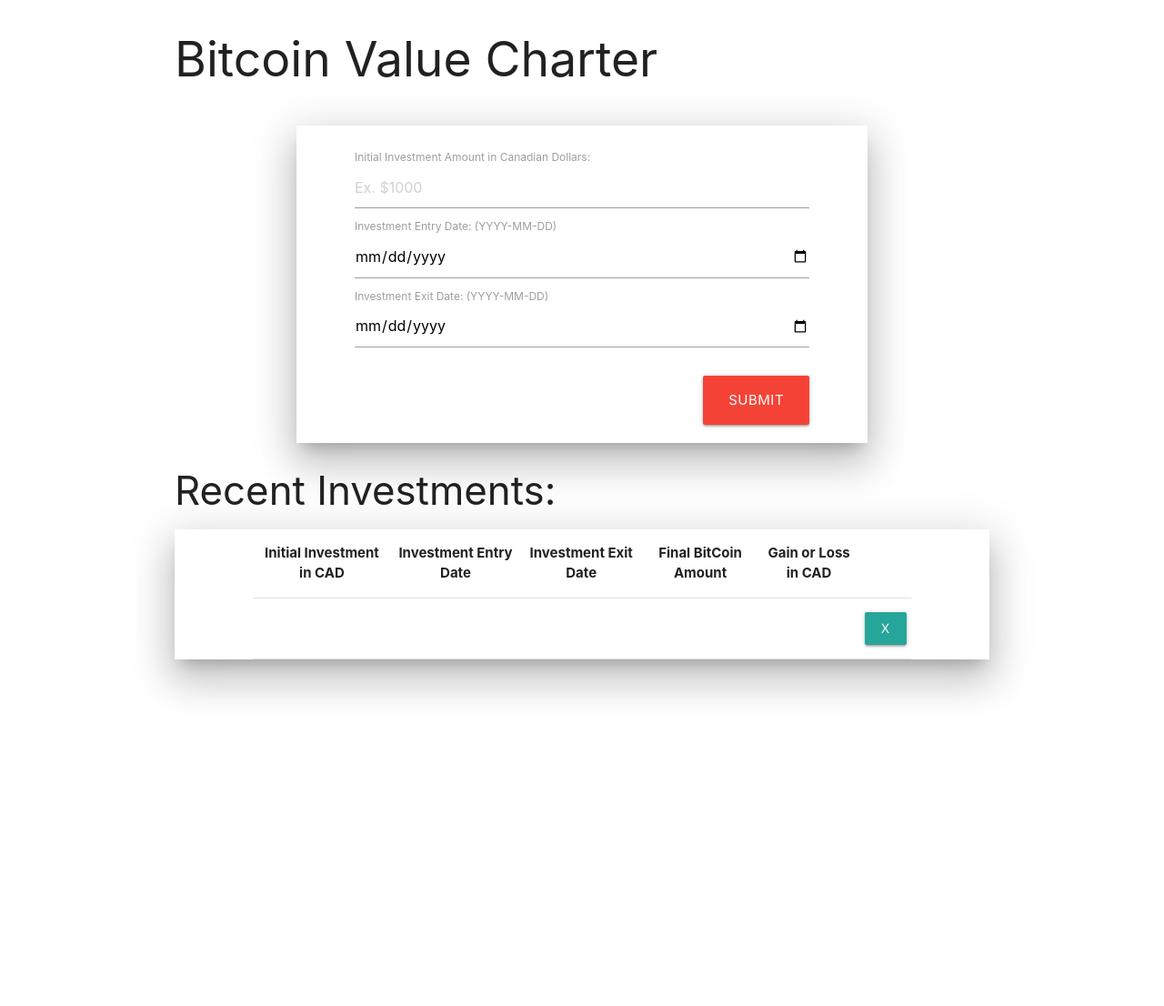
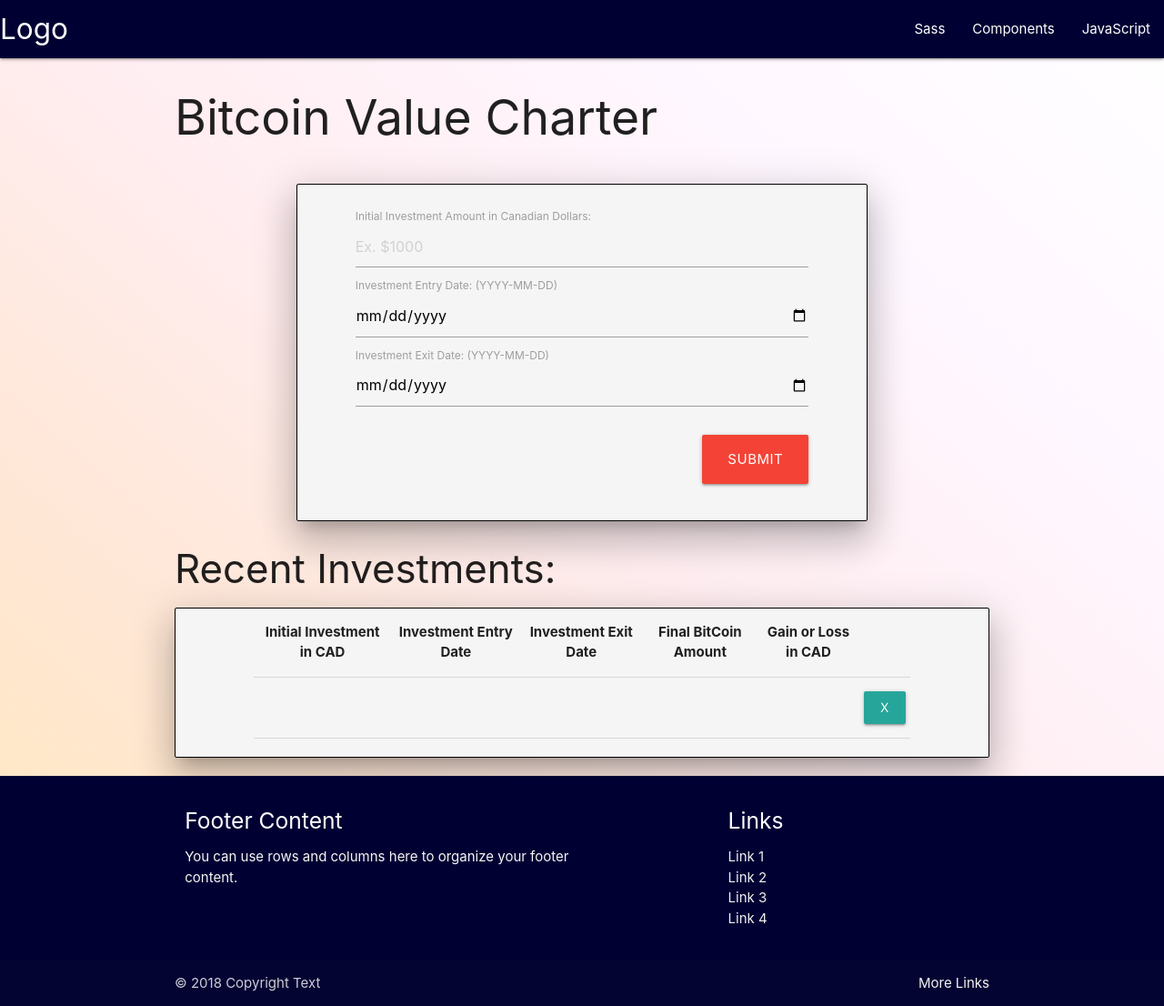
Before and after one commit to MelvynLing/bitCoinValueTracker, a Node server app: page / in a window 1280 px wide. Shown: the whole page at 91% size. Before the commit the page ends 766 px from the top, so only its background shows below. Run offline with Node 20, Linux system fonts and the light colour scheme; tables that the repository leaves empty hold one stand-in row (values such as "Sample post"); some libraries are stand-ins or nearby versions.

Commit message:
styling update, more to come

```diff
--- a/public/styles/styles.css
+++ b/public/styles/styles.css
@@ -1,3 +1,27 @@
 .list-group-item {
   line-height: 2.5;
 }
+
+body {
+  background-image: linear-gradient(to right top, #ffe8bc, #ffe7d5, #ffedf0, #fff7ff, #ffffff);;
+}
+
+.cards {
+  background: whitesmoke;
+  border: 1px solid black;
+  border-radius: 2px;
+}
+
+.nav-wrapper {
+  background-color: #000033;
+
+}
+
+.page-footer{
+
+  background-color: #000033;
+}
+
+.footer-copyright {
+  background-color: black;
+}
--- a/views/index.handlebars
+++ b/views/index.handlebars
@@ -5,7 +5,7 @@
         <h2>Bitcoin Value Charter</h2>
         <br>
 <div class="container">
-<div class="z-depth-5">
+<div class="z-depth-5 cards">
 <div class="row">
   <br>
 <form class="clearfix mb-4" action="POST" >
@@ -53,7 +53,7 @@
 </div>
 </div>
         <h3>Recent Investments:</h3>
-        <div class="z-depth-5">
+        <div class="z-depth-5 cards">
         <div class="row">
           <div class="col s1"></div>
           <div class="col s10">
--- a/views/layouts/main.handlebars
+++ b/views/layouts/main.handlebars
@@ -15,10 +15,50 @@
     <script src="https://cdnjs.cloudflare.com/ajax/libs/materialize/1.0.0/js/materialize.min.js"></script>
 </head>
   <link rel="stylesheet" href="/styles/styles.css" media="screen" title="no title" charset="utf-8">
-  <title>Home Page</title>
+  <title>BitCoin Value Finder</title>
 </head>
 
 <body>
+
+
+  <nav>
+    <div class="nav-wrapper">
+      <a href="#" class="brand-logo">Logo</a>
+      <ul id="nav-mobile" class="right hide-on-med-and-down">
+        <li><a href="sass.html">Sass</a></li>
+        <li><a href="badges.html">Components</a></li>
+        <li><a href="collapsible.html">JavaScript</a></li>
+      </ul>
+    </div>
+  </nav>
   {{{body}}}
+
+   <footer class="page-footer">
+          <div class="container">
+            <div class="row">
+              <div class="col l6 s12">
+                <h5 class="white-text">Footer Content</h5>
+                <p class="grey-text text-lighten-4">You can use rows and columns here to organize your footer content.</p>
+              </div>
+              <div class="col l4 offset-l2 s12">
+                <h5 class="white-text">Links</h5>
+                <ul>
+                  <li><a class="grey-text text-lighten-3" href="#!">Link 1</a></li>
+                  <li><a class="grey-text text-lighten-3" href="#!">Link 2</a></li>
+                  <li><a class="grey-text text-lighten-3" href="#!">Link 3</a></li>
+                  <li><a class="grey-text text-lighten-3" href="#!">Link 4</a></li>
+                </ul>
+              </div>
+            </div>
+          </div>
+          <div class="footer-copyright">
+            <div class="container">
+            © 2018 Copyright Text
+            <a class="grey-text text-lighten-4 right" href="#!">More Links</a>
+            </div>
+          </div>
+        </footer>
 </body>
+
+
 </html>
```
